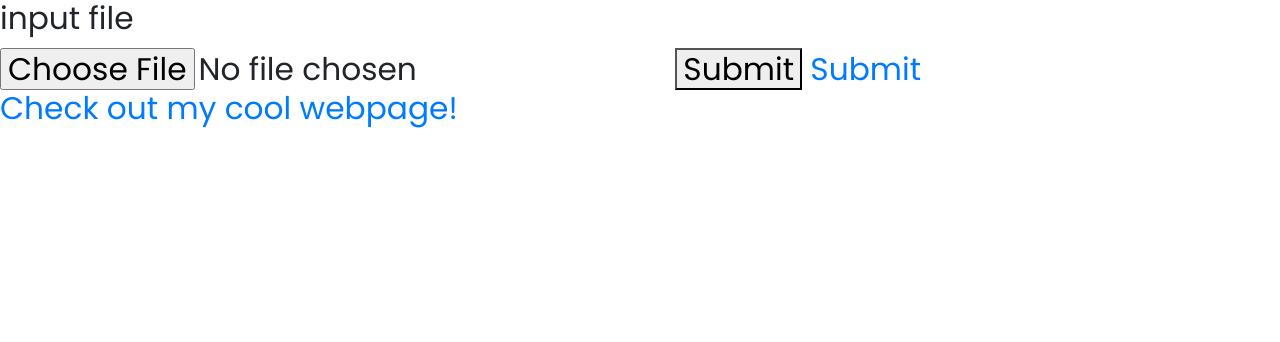
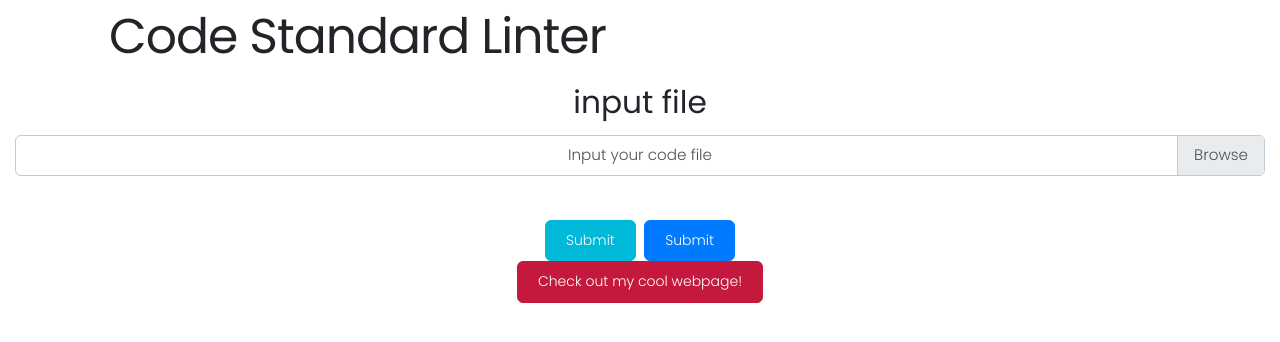
Before and after one commit to tobiola/csLinter, a plain HTML site: page index.html in a window 1280 px wide. Drawn offline with nearby package versions, Linux system fonts and the light colour scheme.

Commit message:
someone please fix this

```diff
--- a/index.html
+++ b/index.html
@@ -8,19 +8,35 @@
     <link rel="stylesheet" href="https://maxcdn.bootstrapcdn.com/bootstrap/4.0.0/css/bootstrap.min.css" integrity="sha384-Gn5384xqQ1aoWXA+058RXPxPg6fy4IWvTNh0E263XmFcJlSAwiGgFAW/dAiS6JXm" crossorigin="anonymous">
     <link rel="stylesheet" href="css/shards.min.css">
 
-    <title>Code Standard Checker</title>
+    <title> Code Standard Linter </title>
 
     <script src="js/"></script>
   </head>
   <body>
-    <h3> input file <h3>
-    <input type="file" id="myFile">
-    <button onclick="myFunction()">Submit</button>
-    <a class="button" href="mailto:olao@purdue.edu">Submit</a>  </br>
-    <a class="button" href="https://moldingtofu.github.io/">Check out my cool webpage!</a>
+    <header class="site-header">
+      <div class="container">
+        <nav class="navbar">
+          <h1 class="pull-left">Code Standard Linter</h1>
+        </nav>
+      </div>
+    </header>
 
-
-
+    <div class="container-fluid text-center">
+      <h3> input file <h3>
+      <div class="custom-file">
+        <input type="file" class="custom-file-input" id="customFile">
+        <label class="custom-file-label" for="customFile">Input your code file</label>
+      </div>
+      <fieldset>
+        <div class="custom-file">
+          <input type="file" class="custom-file-input" id="customFile">
+        </div>
+      </fieldset>
+      <button class="btn btn-info" onclick="myFunction()">Submit</button>
+      <a class="btn btn-primary" href="mailto:olao@purdue.edu">Submit</a>
+      <br />
+      <a class="btn btn-danger" href="https://moldingtofu.github.io/">Check out my cool webpage!</a>
+    </div>
 
     <!-- Optional JavaScript -->
     <!-- JavaScript Dependencies: jQuery, Popper.js, Bootstrap JS, Shards JS -->
```
